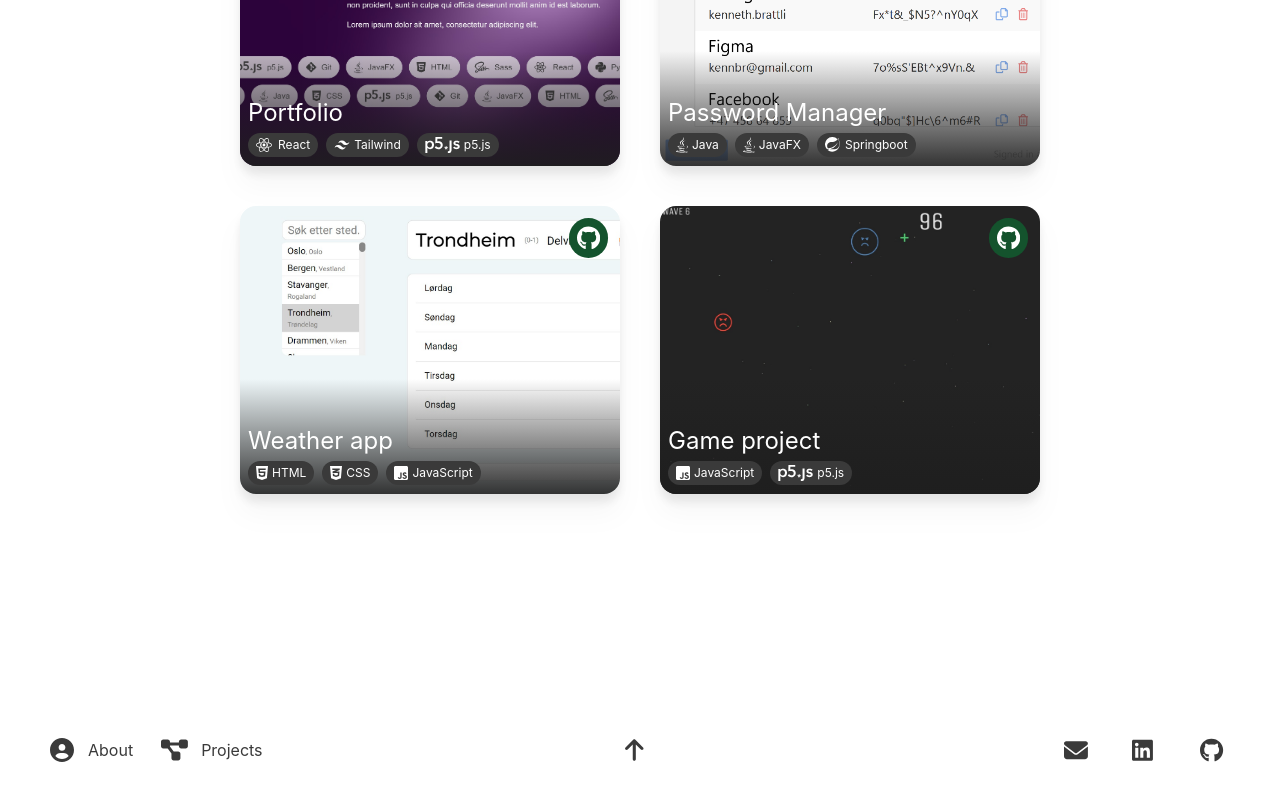
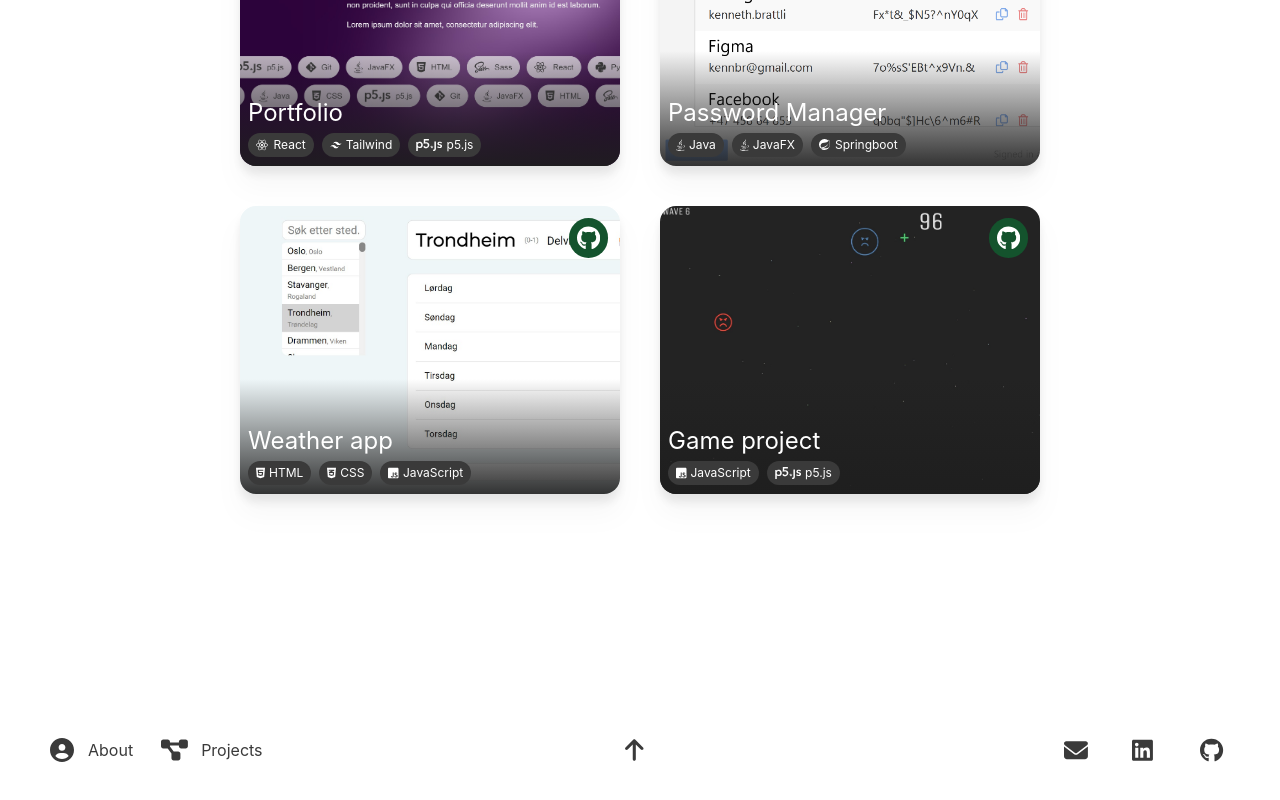
Before and after one commit to julian-ao/portfolio, a React (Vite) app: page / in a window 1280 px wide. Shown: the part 2276-3076 px from the top of the page. Built offline with nearby package versions, Linux system fonts and the light colour scheme.

Commit message:
Project technology styling

```diff
--- a/src/components/ProjectTechnology.jsx
+++ b/src/components/ProjectTechnology.jsx
@@ -2,8 +2,8 @@ import React from 'react'
 
 const ProjectTechnology = (props) => {
   return (
-    <div className='w-max bg-darkGrey rounded-full text-white text-xs px-2 py-1 mr-2 flex content-center'>
-      <svg className='fill-white h-4 mr-1'
+    <div className='w-max bg-darkGrey rounded-full text-white text-xs px-2 py-1 mr-2 flex content-center items-center'>
+      <svg className='fill-white h-3 mr-1'
         viewBox={props.icon.svgViewBox}>
         <path d={props.icon.svgPath} />
       </svg>
```
